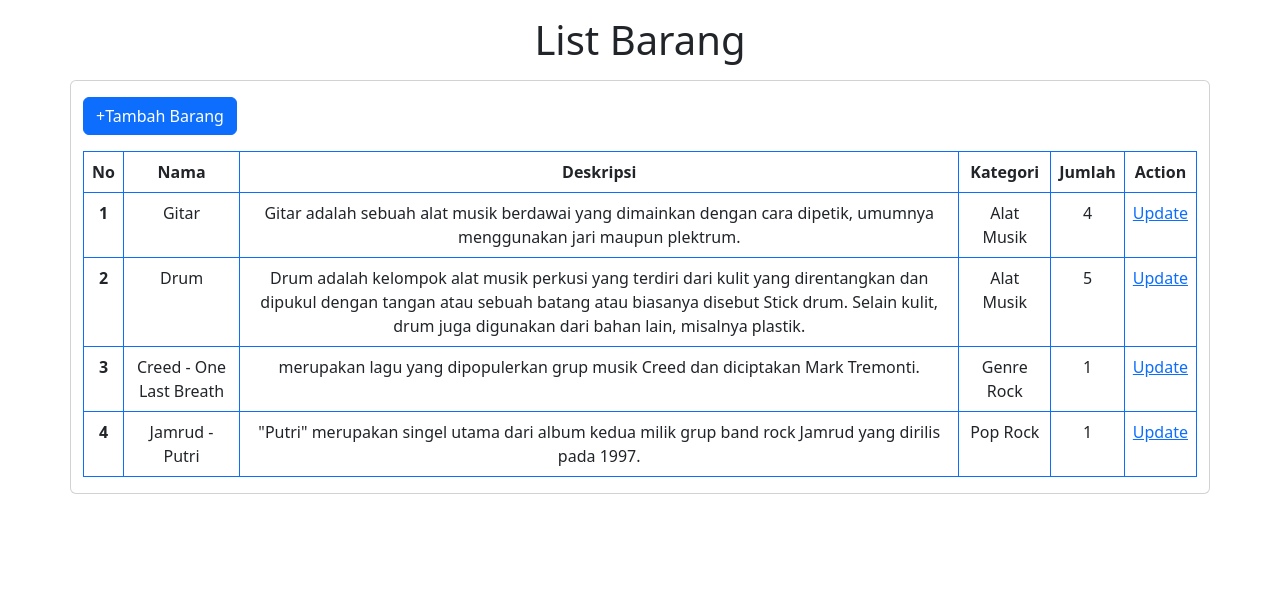
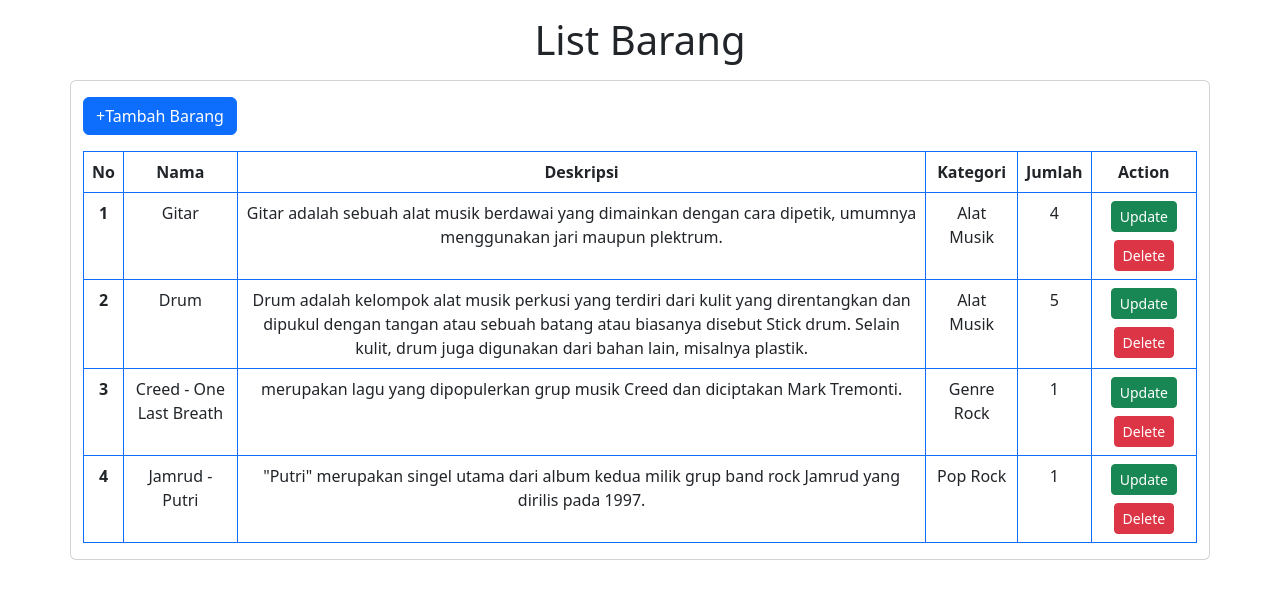
Before and after one commit to herydoang/web-lanjut-kasir, a Django app: page /barang/list in a window 1280 px wide. Shown: the part 56-655 px from the top of the page. Run offline with Django 4.2, Linux system fonts and the light colour scheme; data comes from the database, SQL or seed files in the repository; both versions use the stored data as it was after the commit.

Commit message:
Delete Function

```diff
--- a/barang/urls.py
+++ b/barang/urls.py
@@ -5,4 +5,5 @@ urlpatterns = [
     path('list', barang_list, name="barang_list"),
     path('add', barang_add, name="barang_add"),
     path('update/<int:id>', barang_update, name="barang_update"),
+    path('delete/<int:id>', barang_delete, name="barang_delete"),
 ]
--- a/barang/views.py
+++ b/barang/views.py
@@ -68,3 +68,7 @@ def barang_update(request, id):
     }
 
     return render(request, template_name, context)
+
+def barang_delete(request, id):
+    Produk.objects.get(id=id).delete()
+    return redirect(barang_list)
--- a/templates/barang_list.html
+++ b/templates/barang_list.html
@@ -30,7 +30,8 @@
                             <td>{{ list.kategori }}</td>
                             <td>{{ list.jumlah }}</td>
                             <td>
-                                <a href="{% url 'barang_update' list.id%}">Update</a>
+                                <a class="btn btn-success btn-sm" href=" {% url 'barang_update' list.id%} ">Update</a>
+                                <a onclick="alert('Yakin Mau Dihapus ?')" class="btn btn-danger btn-sm mt-2" href=" {% url 'barang_delete' list.id%} ">Delete</a>
                             </td>
                         </tr>
                         {% endfor %}
```
Also changed, not shown: db.sqlite3.
